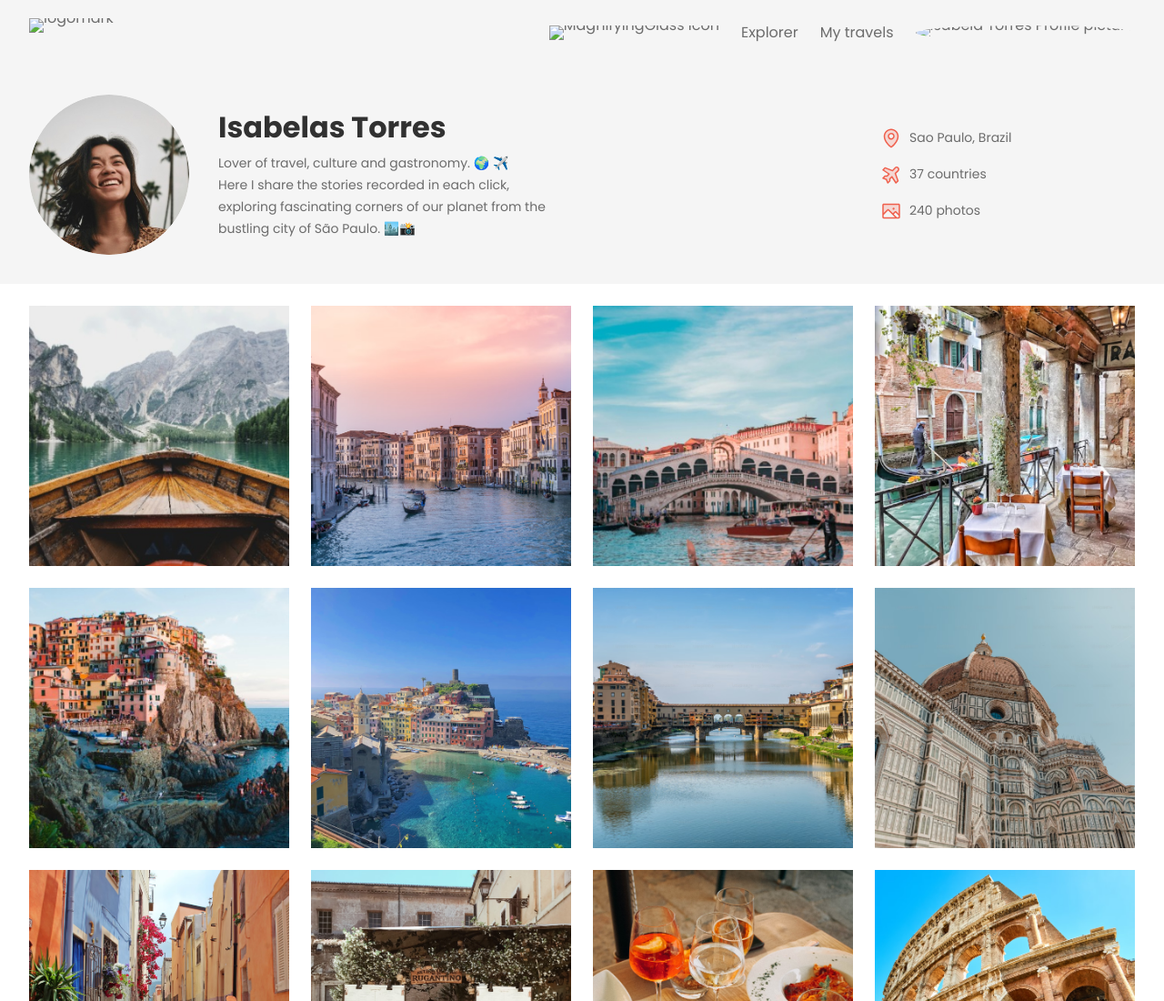
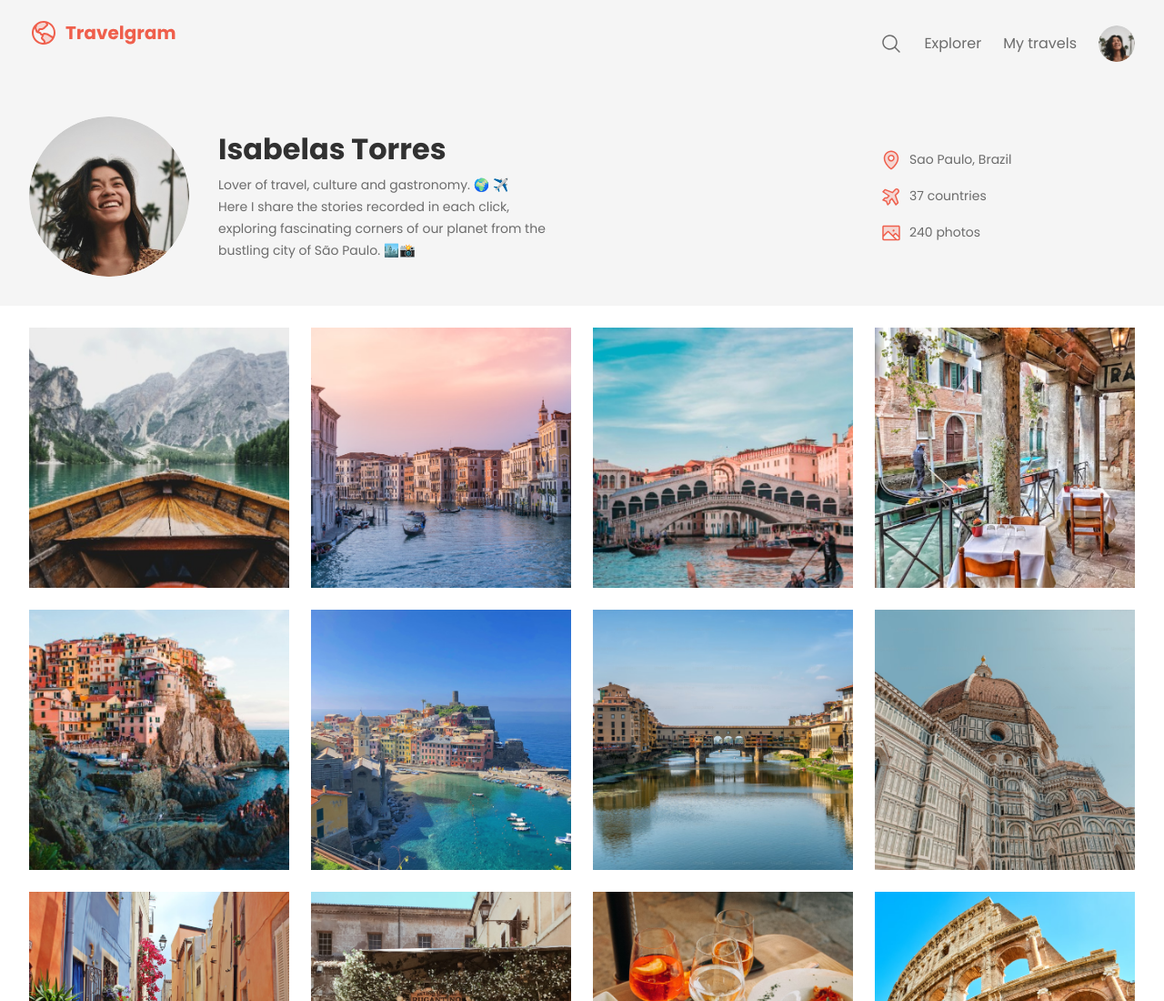
Before and after one commit to jotadagostin/travelgram, a plain HTML site: page index.html in a window 1280 px wide. Shown: the top 1100 px of the page at 91% size. Drawn offline with Linux system fonts and the light colour scheme; the site is published under a folder, as on GitHub Pages, so addresses that start at the root find nothing.

Commit message:
Update index.html

```diff
--- a/index.html
+++ b/index.html
@@ -16,12 +16,12 @@
   <body>
     <div class="bg-surface-color">
       <nav class="container">
-        <a href="#" id="logo"><img src="/assets/Logo.svg" alt="logomark" /></a>
+        <a href="#" id="logo"><img src="assets/Logo.svg" alt="logomark" /></a>
         <ul id="primary-menu">
           <li>
             <a href="#">
               <img
-                src="/assets/icons/MagnifyingGlass.svg"
+                src="assets/icons/MagnifyingGlass.svg"
                 alt="MagnifyingGlass icon"
               />
             </a>
@@ -31,7 +31,7 @@
           <li>
             <a href=""></a
             ><img
-              src="/assets/Profile pic.png"
+              src="assets/Profile pic.png"
               alt="Isabela Torres Profile picture"
             />
           </li>
```
